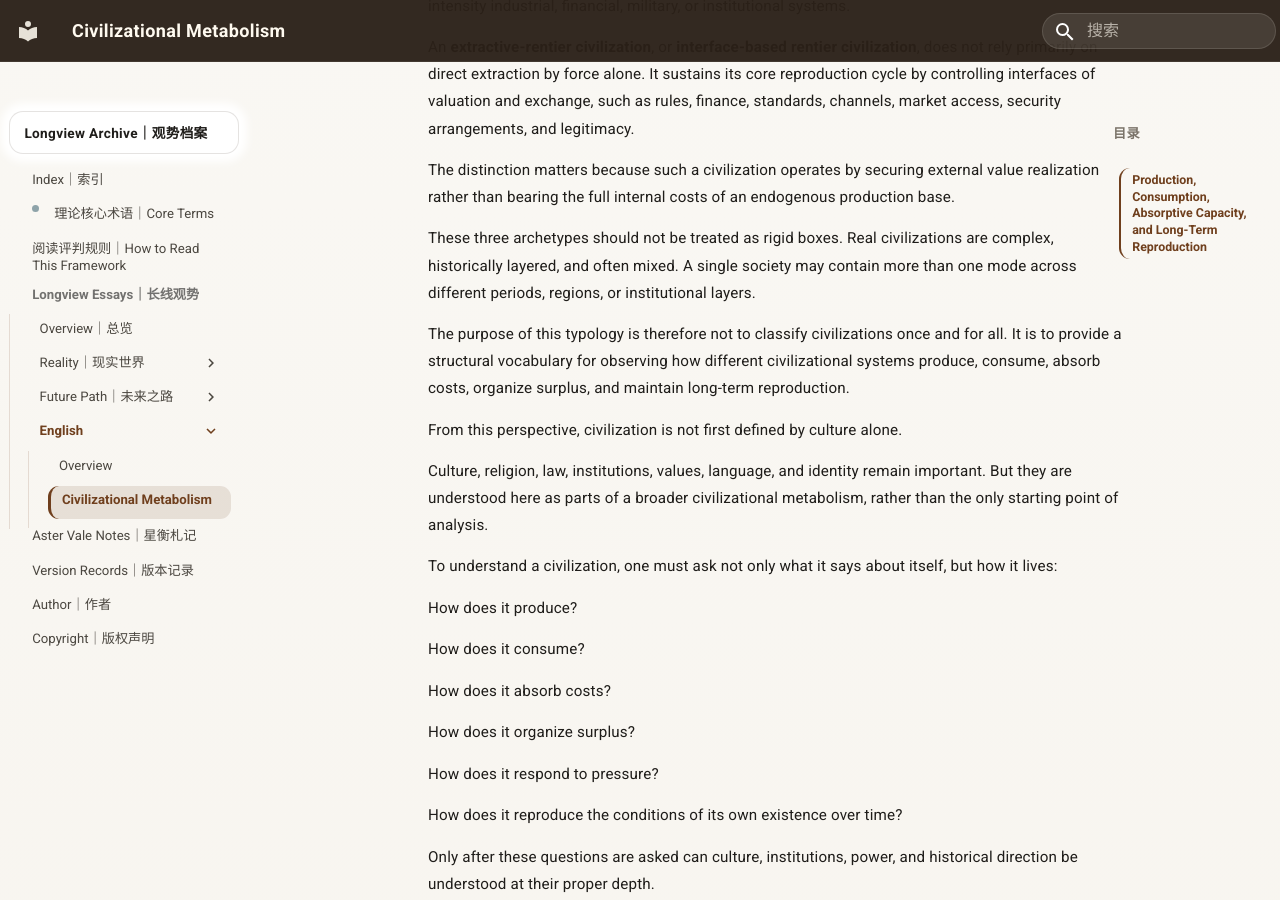
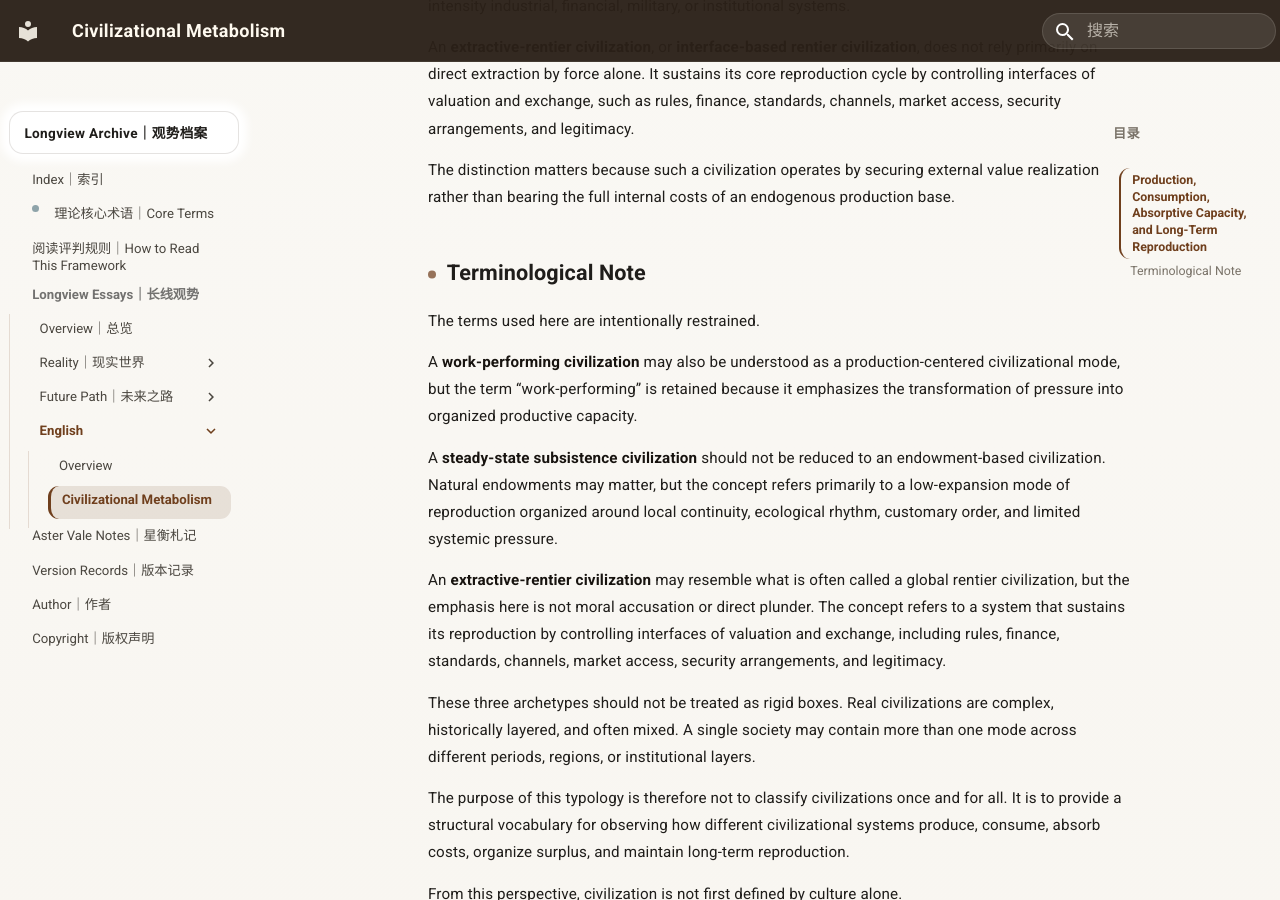
Before and after one commit to guanshi1688/longview-archive, an MkDocs documentation site: the page built from docs/essays/english/civilizational-metabolism.md, in a window 1280 px wide and 900 px high, scrolled down 1093 px. Built offline with MkDocs 1.6.1 and Material for MkDocs 9.7.7, drawn with Linux system fonts in a browser that asks for light colours.

Commit message:
Update civilizational-metabolism.md

```diff
--- a/docs/essays/english/civilizational-metabolism.md
+++ b/docs/essays/english/civilizational-metabolism.md
@@ -21,6 +21,16 @@ Its strength lies in continuity, local equilibrium, and the preservation of soci
 An **extractive-rentier civilization**, or **interface-based rentier civilization**, does not rely primarily on direct extraction by force alone. It sustains its core reproduction cycle by controlling interfaces of valuation and exchange, such as rules, finance, standards, channels, market access, security arrangements, and legitimacy.
 
 The distinction matters because such a civilization operates by securing external value realization rather than bearing the full internal costs of an endogenous production base.
+
+## Terminological Note
+
+The terms used here are intentionally restrained.
+
+A **work-performing civilization** may also be understood as a production-centered civilizational mode, but the term “work-performing” is retained because it emphasizes the transformation of pressure into organized productive capacity.
+
+A **steady-state subsistence civilization** should not be reduced to an endowment-based civilization. Natural endowments may matter, but the concept refers primarily to a low-expansion mode of reproduction organized around local continuity, ecological rhythm, customary order, and limited systemic pressure.
+
+An **extractive-rentier civilization** may resemble what is often called a global rentier civilization, but the emphasis here is not moral accusation or direct plunder. The concept refers to a system that sustains its reproduction by controlling interfaces of valuation and exchange, including rules, finance, standards, channels, market access, security arrangements, and legitimacy.
 
 These three archetypes should not be treated as rigid boxes. Real civilizations are complex, historically layered, and often mixed. A single society may contain more than one mode across different periods, regions, or institutional layers.
 
```
